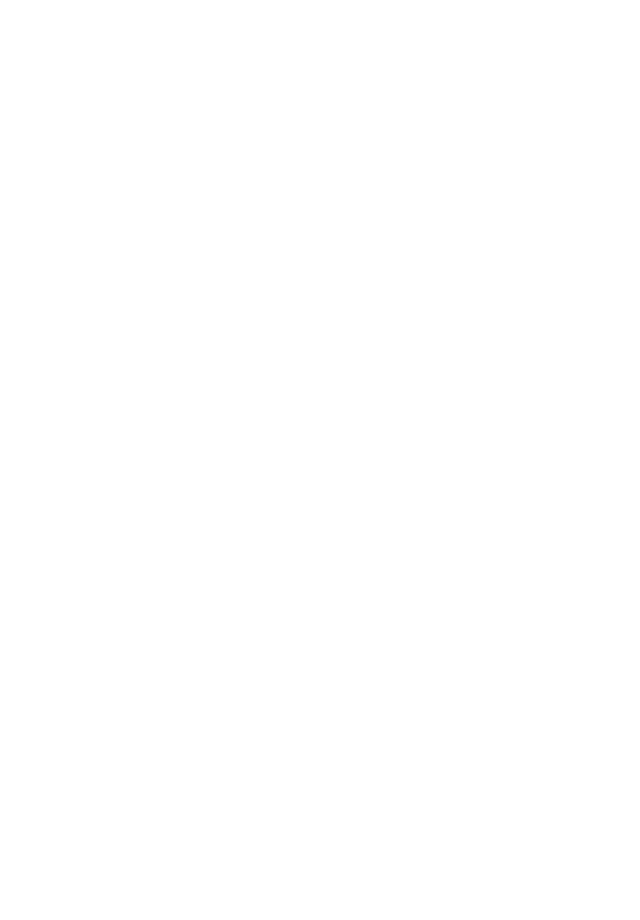
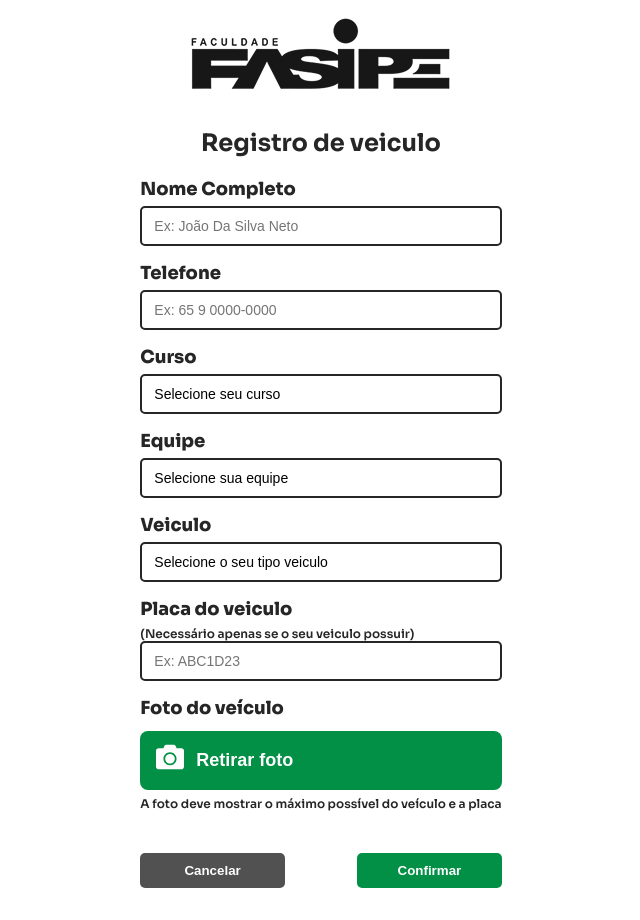
Before and after one commit to JoseFCosta/Carreata-Fasipe, a React (Vite) app: page /carreata/form in a window 1280 px wide. Before the commit this address had no page. Shown: the whole page, without its empty margins (319-959 px from the left). Before the commit the page ends 800 px from the top, so only its background shows below. Built offline with nearby package versions, Linux system fonts and the light colour scheme.

Commit message:
Atualização nos campos de form

```diff
--- a/src/App.jsx
+++ b/src/App.jsx
@@ -1,4 +1,3 @@
-import { useState } from "react";
 import { BrowserRouter as Router, Routes, Route } from "react-router-dom";
 
 import "./App.css";
@@ -11,7 +10,7 @@
 export default function App() {
   return (
     <>
-      <Router>
+      <Router basename="/carreata">
         <Routes>
           <Route element={<MainLayout />}>
             <Route path="/" element={<HomePage />} />
--- a/src/Form.jsx
+++ b/src/Form.jsx
@@ -1,80 +1,3 @@
-// import { useNavigate } from "react-router-dom";
-// import {
-//   Button,
-//   Input,
-//   InputDropDown,
-//   LargeButton,
-//   PhotoButton,
-// } from "./components";
-// import { FaCamera } from "react-icons/fa";
-
-// export default function Form() {
-//   const navigate = useNavigate();
-
-//   const handleNavigate = (path) => {
-//     navigate(path);
-//   };
-
-//   const handlePhotoChange = (file, base64) => {
-//     console.log("Foto capturada:", file, base64);
-//   };
-
-//   return (
-//     <>
-//       <h2>Lista de chamda</h2>
-
-//       <Input label="Nome Completo" placeholder="Ex: João Da Silva Neto" />
-//       <Input label="Registro de aluno (RA)" placeholder="Ex: 103929" />
-
-//       <InputDropDown
-//         label="Curso"
-//         options={["Ads", "Direito", "Odonto", "Biomedicina"]}
-//         placeholder="Selecione seu curso"
-//       />
-
-//       <InputDropDown
-//         label="Equipe"
-//         options={[
-//           "Equipe Ads",
-//           "Equipe Direito",
-//           "Equipe Odonto",
-//           "Equipe Biomedicina",
-//         ]}
-//         placeholder="Selecione sua equipe"
-//       />
-
-//       <InputDropDown
-//         label="Veiculo"
-//         options={["Carro", "Moto", "Outro"]}
-//         placeholder="Selecione o seu tipo veiculo"
-//       />
-
-//       <LargeButton
-//         label="Foto do veículo"
-//         description="A foto deve mostrar o máximo possível do veículo e a placa"
-//       >
-//         <PhotoButton
-//           text="Retirar foto"
-//           icon={<FaCamera />}
-//           onPhotoChange={handlePhotoChange}
-//         />
-//       </LargeButton>
-//       <br />
-//       <br />
-//       <div className="button-container">
-//         <Button
-//           children={"Cancelar"}
-//           isCancell={true}
-//           onClick={() => handleNavigate("/")}
-//         />
-//         <Button
-//           children={"Confirmar"}
-//           onClick={() => handleNavigate("/success")}
-//         />
-//       </div>
-//     </>
-//   );
-// }
 import { useNavigate } from "react-router-dom";
 import {
   Button,
@@ -89,61 +12,107 @@
 export default function Form() {
   const navigate = useNavigate();
   const [nome, setNome] = useState("");
-  const [ra, setRa] = useState("");
+  const [telefone, setTelefone] = useState("");
   const [curso, setCurso] = useState("");
   const [equipe, setEquipe] = useState("");
   const [veiculo, setVeiculo] = useState("");
+  const [placa, setPlaca] = useState("");
   const [fotoBase64, setFotoBase64] = useState(null);
+
+  const equipList = [
+    "Aguia Real",
+    "Digito Zero",
+    "Suprema Corte",
+    "Os imunes",
+    "Os Parasitas",
+    "Freudguesa Gourmet",
+    "Forset",
+    "Mentes Brilhantes",
+    "Guardiões da Justiça",
+    "Odonto Elite",
+    "Enferbrasa",
+    "Asclepion",
+    "Justiceiros",
+    "Phoenix",
+    "Tropa do Baguncinha",
+    "Risotril",
+    "Glow & Sabor",
+  ];
+
+  const courseList = [
+    "Análise e Desenvolvimento de Sistemas",
+    "Biomedicina",
+    "Ciências Contábeis",
+    "Direito",
+    "Enfermagem",
+    "Estética e Cosmética",
+    "Fisioterapia",
+    "Nutrição",
+    "Odontologia",
+    "Psicologia",
+  ];
+
+  const vehicleTypes = [
+    "Bicicleta",
+    "Carro",
+    "Moto",
+    "Camionete",
+    "Van/Microônibus",
+    "Outros",
+  ];
 
   const handlePhotoChange = (file, base64) => {
     setFotoBase64(base64);
   };
 
   const handleConfirm = () => {
-    const dados = { nome, ra, curso, equipe, veiculo, fotoBase64 };
+    const dados = { nome, telefone, curso, equipe, veiculo, placa, fotoBase64 };
     localStorage.setItem("formData", JSON.stringify(dados));
     navigate("/success");
   };
 
   return (
     <>
-      <h2>Lista de chamada</h2>
+      <h2>Registro de veiculo</h2>
 
       <Input
         label="Nome Completo"
         placeholder="Ex: João Da Silva Neto"
         onChange={(e) => setNome(e.target.value)}
       />
+
       <Input
-        label="Registro de aluno (RA)"
-        placeholder="Ex: 103929"
-        onChange={(e) => setRa(e.target.value)}
+        label="Telefone"
+        placeholder="Ex: 65 9 0000-0000"
+        onChange={(e) => setTelefone(e.target.value)}
       />
 
       <InputDropDown
         label="Curso"
-        options={["Ads", "Direito", "Odonto", "Biomedicina"]}
+        options={courseList}
         placeholder="Selecione seu curso"
         onChange={(e) => setCurso(e.target.value)}
       />
 
       <InputDropDown
         label="Equipe"
-        options={[
-          "Equipe Ads",
-          "Equipe Direito",
-          "Equipe Odonto",
-          "Equipe Biomedicina",
-        ]}
+        options={equipList}
         placeholder="Selecione sua equipe"
         onChange={(e) => setEquipe(e.target.value)}
       />
 
       <InputDropDown
         label="Veiculo"
-        options={["Carro", "Moto", "Outro"]}
+        options={vehicleTypes}
         placeholder="Selecione o seu tipo veiculo"
         onChange={(e) => setVeiculo(e.target.value)}
+      />
+
+      <Input
+        label="Placa do veiculo"
+        placeholder="Ex: ABC1D23"
+        description="(Necessário apenas se o seu veiculo possuir)"
+        onChange={(e) => setPlaca(e.target.value)}
       />
 
       <LargeButton
--- a/src/HomePage.jsx
+++ b/src/HomePage.jsx
@@ -1,7 +1,7 @@
 import { Link } from "react-router-dom";
 import { SquareButton } from "./components/index";
 
-import { FaPen, FaList, FaRoute, FaClock } from "react-icons/fa";
+import { FaCar, FaPen, FaList, FaRoute, FaClock } from "react-icons/fa";
 
 export default function HomePage() {
   return (
@@ -9,9 +9,9 @@
       <h3>Página Inicial(mudar esse texto)</h3>
       <div className="grid-container">
         <Link to="/form" style={{ textDecoration: "none" }}>
-          <SquareButton label="Lista de chamada" Icon={FaPen} />
+          <SquareButton label="Registro de veículos" Icon={FaCar} />
         </Link>
-        <SquareButton label="Visualizar lista" Icon={FaList} disabled={true} />
+        <SquareButton label="Em breve" Icon={FaList} disabled={true} />
         <SquareButton label="Em breve" Icon={FaRoute} disabled={true} />
         <SquareButton label="Em breve" Icon={FaClock} disabled={true} />
       </div>
--- a/src/Success.jsx
+++ b/src/Success.jsx
@@ -1,42 +1,3 @@
-// import { useNavigate } from "react-router-dom";
-// import { CodeButton, LargeButton, PhotoButton } from "./components/index";
-// import { FaCamera, FaCopy, FaHome } from "react-icons/fa";
-
-// export default function Success() {
-//   const navigate = useNavigate();
-
-//   const handleNavigate = (path) => {
-//     navigate(path);
-//   };
-//   return (
-//     <>
-//       <h3>Registro salvo com sucesso!</h3>
-//       <LargeButton label="Código de acesso" description="Copie o código">
-//         <CodeButton
-//           text="Copiar código"
-//           icon={<FaCopy />}
-//           code="KJGD9124JIOA-213U12AS"
-//         />
-//       </LargeButton>
-//       <LargeButton label="Foto do veículo">
-//         <PhotoButton text="Retirar foto" icon={<FaCamera />} />
-//       </LargeButton>
-//       <br />
-//       <br />
-//       <br />
-//       <br />
-//       <br />
-//       <br />
-//       <br />
-//       <LargeButton
-//         label="Navegação"
-//         icon={<FaHome />}
-//         text="Voltar à tela inicial"
-//         onClick={() => handleNavigate("/")}
-//       />
-//     </>
-//   );
-// }
 import { useNavigate } from "react-router-dom";
 import { CodeButton, LargeButton, PhotoButton } from "./components/index";
 import { FaCamera, FaCopy, FaHome } from "react-icons/fa";
@@ -74,7 +35,7 @@
             <strong>Nome:</strong> {dados.nome}
           </p>
           <p>
-            <strong>RA:</strong> {dados.ra}
+            <strong>Telefone:</strong> {dados.telefone}
           </p>
           <p>
             <strong>Curso:</strong> {dados.curso}
@@ -84,6 +45,9 @@
           </p>
           <p>
             <strong>Veículo:</strong> {dados.veiculo}
+          </p>
+          <p>
+            <strong>Placa:</strong> {dados.placa}
           </p>
         </div>
       )}
--- a/src/components/Input.jsx
+++ b/src/components/Input.jsx
@@ -5,10 +5,12 @@
   showCheckbox = false,
   checkboxLabel = "",
   onCheckboxChange,
+  description = null,
 }) => {
   return (
     <div className="input-container">
       {label && <label className="label">{label}</label>}
+      <p className="large-button-description">{description}</p>
 
       <input
         className="input"
--- a/src/components/MainLayout.jsx
+++ b/src/components/MainLayout.jsx
@@ -1,14 +1,11 @@
 import { Outlet } from "react-router-dom";
+import FasipeLogo from "../assets/FasipeLogo.png";
 
-const MainLayout = ({ title, children }) => {
+const MainLayout = ({ children }) => {
   return (
     <div className="main-layout">
       <div className="main-layout-header">
-        <img
-          src="/src/assets/FasipeLogo.png"
-          alt="Topo"
-          className="main-layout-image"
-        />
+        <img src={FasipeLogo} alt="Topo" className="main-layout-image" />
       </div>
 
       <Outlet />
--- a/vite.config.js
+++ b/vite.config.js
@@ -3,5 +3,6 @@
 
 // https://vite.dev/config/
 export default defineConfig({
+  base: '/carreata/',
   plugins: [react()],
 })
```
Also changed, not shown: 5 other files (tests, documents, lock files or other folders).
